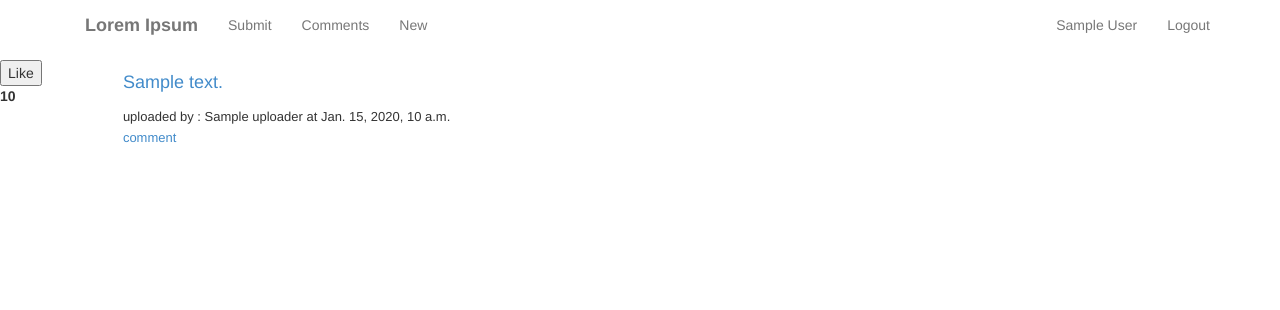
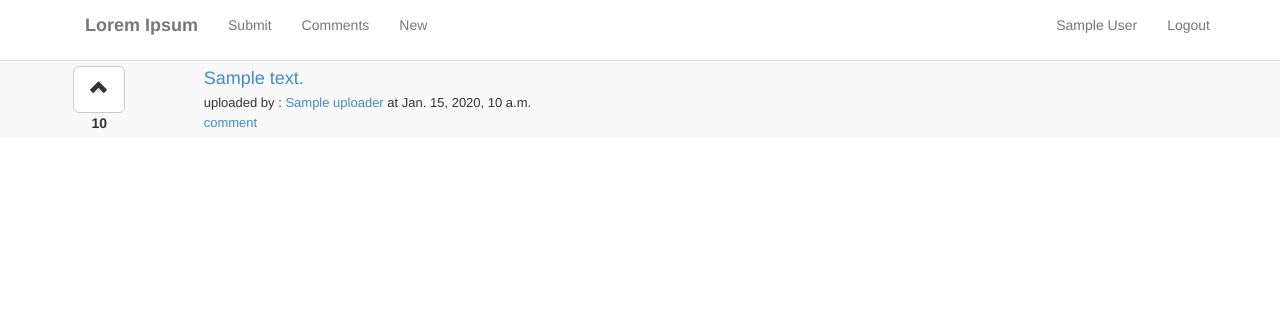
Before and after one commit to vipul-sharma20/django-HN, a Django app: template contacts/templates/articles.html in a window 1280 px wide. Shown: the top 310 px of the page. Run offline with Django 3.2, Linux system fonts and the light colour scheme; the template is opened without the code that fills it: most values are stand-ins (such as "Sample title", 1, 10 or a date in 2020); parts of the project's set-up code (start-up, migrations or seed data) failed here and were passed over; some libraries are stand-ins or nearby versions.

Commit message:
article view page edit

```diff
--- a/contactlist/settings.py
+++ b/contactlist/settings.py
@@ -62,7 +62,7 @@
     'registration',
 )
 
-#SITE_ID = 1
+SITE_ID = 1
 MIDDLEWARE_CLASSES = (
     'django.contrib.sessions.middleware.SessionMiddleware',
     'django.middleware.common.CommonMiddleware',
--- a/contactlist/static/css/mystyle.css
+++ b/contactlist/static/css/mystyle.css
@@ -17,3 +17,13 @@
 {
     background-color: #fff;
 }
+.btn-custom {
+        background-color: #FFFFFF;
+        border-color: #CCCCCC;
+        color: #333333;
+            }
+.btn-custom:hover {
+        background-color: #FFF;
+        border-color: #fff;
+        color: #333333;
+        }
--- a/contactlist/static/js/app.js
+++ b/contactlist/static/js/app.js
@@ -1,5 +1,5 @@
 $(document).ready(function() {
-   $(".likes").click(function(){
+   $("[class='btn btn-lg btn-custom']").click(function(){
     var catid;
     catid = $(this).attr("aid");
      $.get('/accounts/articles/like/'+catid+'/', {article_id: catid}, function(data){
--- a/contacts/templates/articles.html
+++ b/contacts/templates/articles.html
@@ -7,14 +7,13 @@
 </script>
 </br></br></br>
 <div>
-    <table border="0" cellpadding="0" cellspacing="0" width="85%" bgcolor="#f6f6ef">
-    <tr>
-    <td>
-    <table border="0" cellpadding="0" cellspacing="0" width="100%" style="padding:2px">
+    <table class="table table-striped table-condensed table-hover" border="0" cellpadding="0" cellspacing="0" width="100%" style="padding:2px">
         {% for article in posts %}
         <tr>
-            <td>
-                <button aid="{{ article.id }}" class="likes" type="button">Like</button>
+            <td style="text-align:center">
+                <button aid="{{ article.id }}" class="btn btn-lg btn-custom" type="button">
+                    <span class="glyphicon glyphicon-chevron-up" aria-hidden="true"></span>
+                </button>
                 </br>
                 <b class="{{ article.id }}"> {{ article.votes }}</b>
             </td>
@@ -22,13 +21,9 @@
                     <font size="4">
                         <a href={{ article.link }}>   {{ article.description }}</a>
                     </font>
-            </td>
-        </tr>
-        <tr>
-            <td colspan=0></td>
-            <td>
+                    </br>
                 <font size="2">
-                uploaded by : {{ article.uploader }}
+                    uploaded by : <a href="/users/{{ article.uploader }}">{{ article.uploader }}</a>
                 </font>
                     <font size="2">
                         at {{ article.time_stamp }}
@@ -41,7 +36,5 @@
         </tr>
         {% endfor %}
     </table>
-    </td>
-    </tr>
 </div>
 {% endblock %}
```
Also changed, not shown: contacts/views.py (+16 -15 lines).
